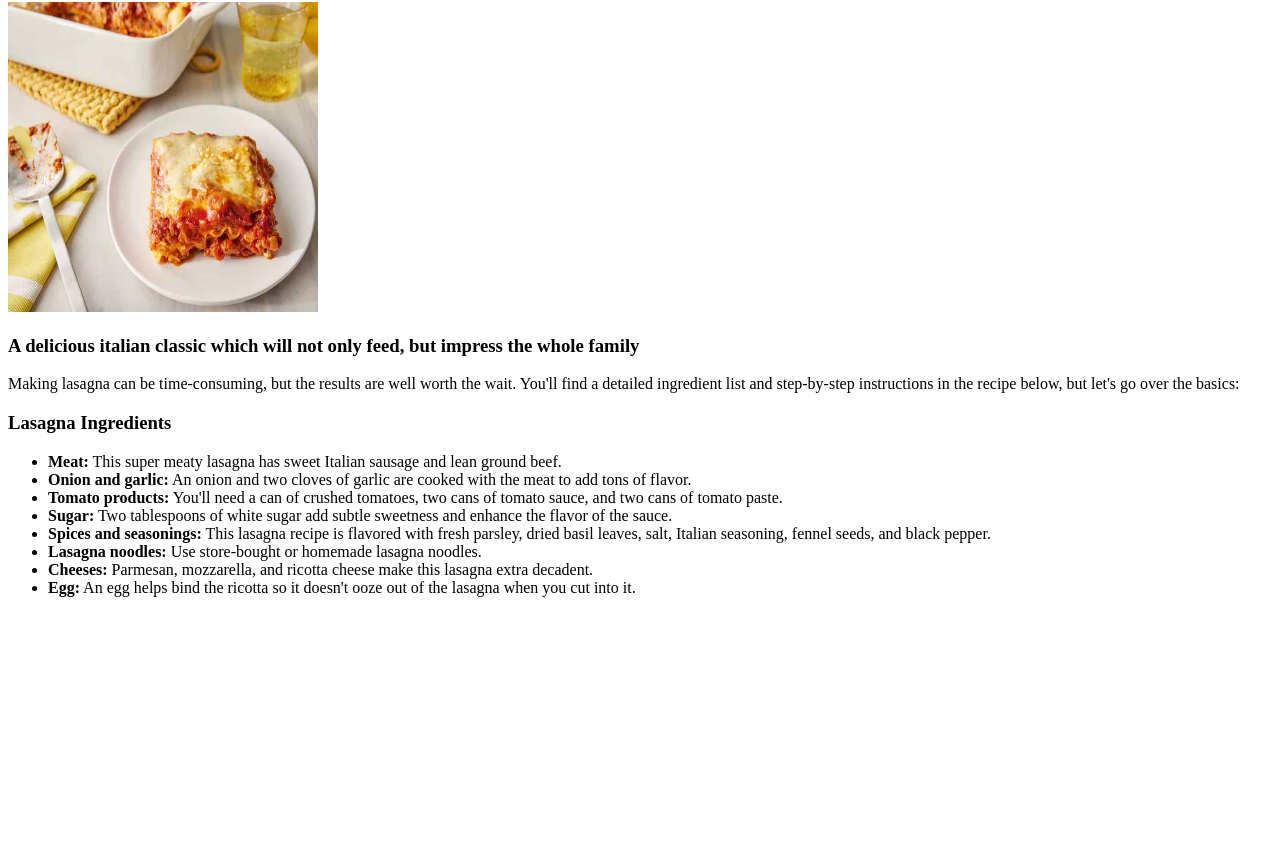
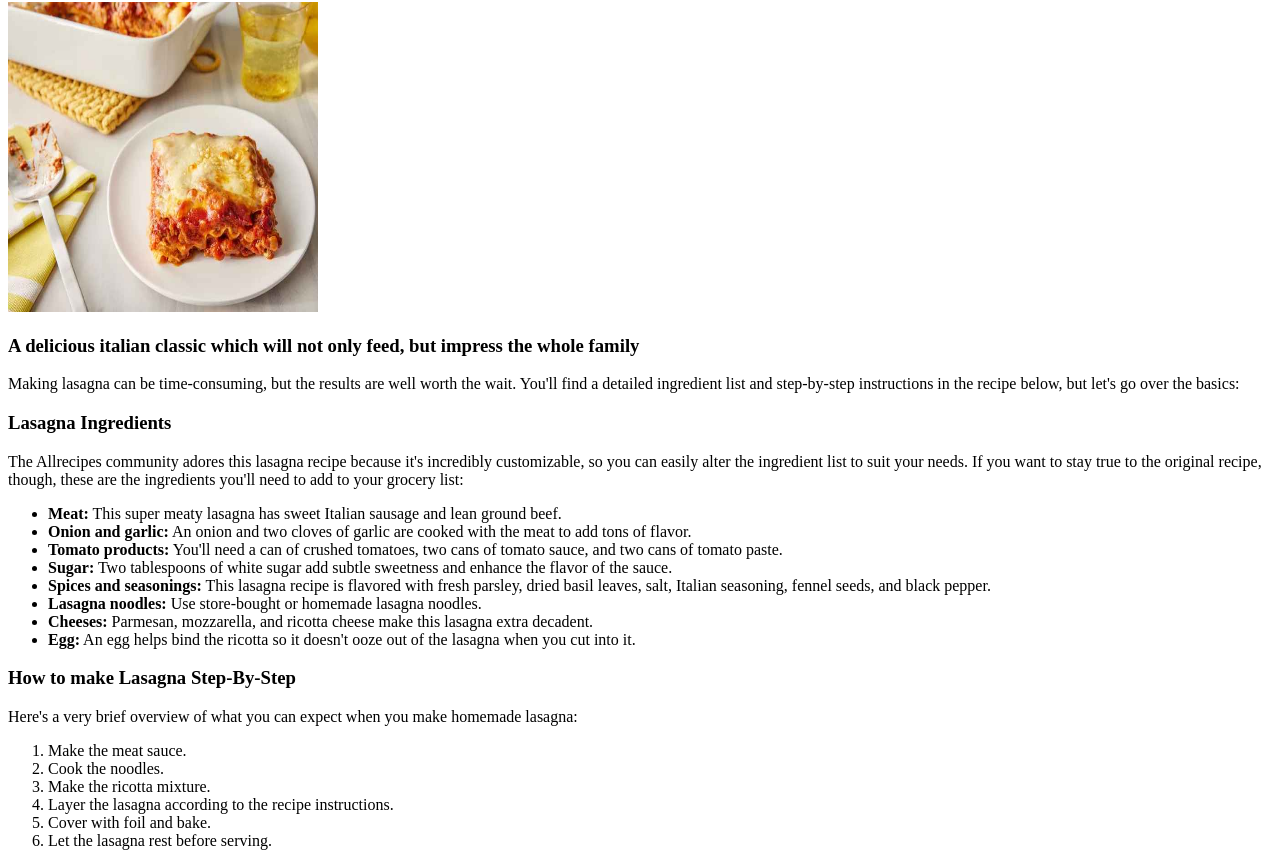
Before and after one commit to roycehardinge/odin-recipes, a plain HTML site: page recipes/lasagna.html in a window 1280 px wide. Shown: the part 78-944 px from the top of the page. Before the commit the page ends 800 px from the top, so only its background shows below. Drawn offline with Linux system fonts and the light colour scheme.

Commit message:
Finished the Lasagna recipe on the website
I will be adding more recipes to this website to help understand the
basics of web development more

```diff
--- a/recipes/lasagna.html
+++ b/recipes/lasagna.html
@@ -13,6 +13,11 @@
         You'll find a detailed ingredient list and step-by-step
         instructions in the recipe below, but let's go over the basics:</p>
     <h3>Lasagna Ingredients</h3>
+        <p>The Allrecipes community adores this lasagna recipe because
+            it's incredibly customizable, so you can easily alter the
+            ingredient list to suit your needs. If you want to stay true
+            to the original recipe, though, these are the ingredients you'll
+             need to add to your grocery list:</p>
         <ul>
            <li><b>Meat:</b> This super meaty lasagna has sweet Italian sausage and lean ground beef.</li>
            <li><b>Onion and garlic:</b> An onion and two cloves of garlic are cooked with the meat to add tons of flavor.</li>
@@ -23,6 +28,15 @@
            <li><b>Cheeses:</b> Parmesan, mozzarella, and ricotta cheese make this lasagna extra decadent.</li>
            <li><b>Egg:</b> An egg helps bind the ricotta so it doesn't ooze out of the lasagna when you cut into it.</li>
         </ul>
-
+    <h3>How to make Lasagna Step-By-Step</h3>
+        <p>Here's a very brief overview of what you can expect when you make homemade lasagna:</p>
+            <ol>
+                <li>Make the meat sauce.</li>
+                <li>Cook the noodles.</li>
+                <li>Make the ricotta mixture.</li>
+                <li>Layer the lasagna according to the recipe instructions.</li>
+                <li>Cover with foil and bake.</li>
+                <li>Let the lasagna rest before serving.</li>
+            </ol>
 </body>
 </html>
```
